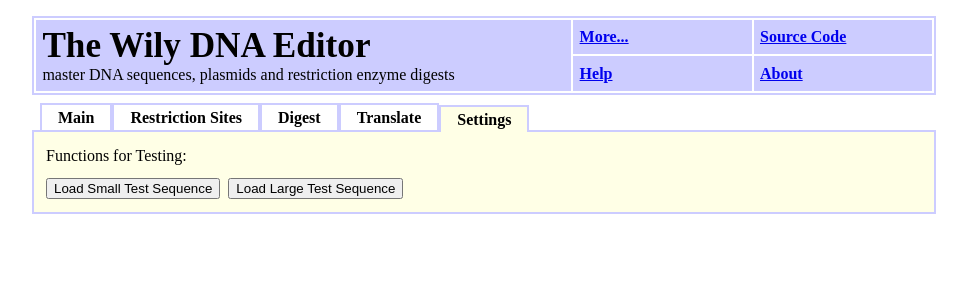
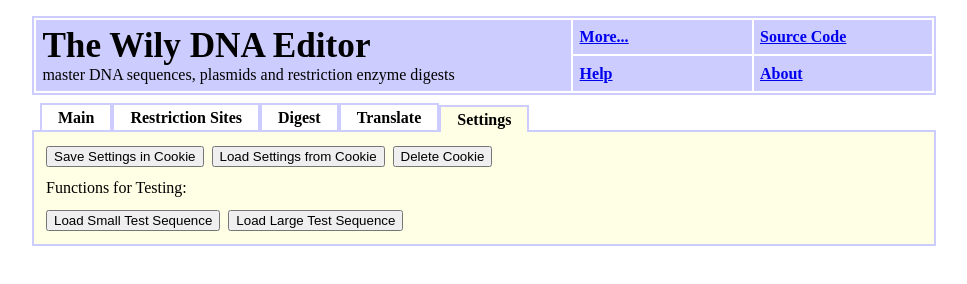
Before and after one commit to gear-genomics/wily-dna-editor, a plain HTML site: page html/index.html in a window 1280 px wide. Both pictures are taken after a click on the link "Settings". Shown: the whole page, without its empty margins (96-1063 px from the left). Drawn offline with Linux system fonts and the light colour scheme; no server answers.

Commit message:
First Steps to Save Settings in Cookie

```diff
--- a/html/index.html
+++ b/html/index.html
@@ -329,6 +329,10 @@ B = not A, [CGT]; D = not C, [AGT]; H = not G, [ACT]; V = not T, [ACG]; N = [ACG
 
 <div id="WDE_settings" class="WDE_tab_page">
 <div id="WDE_space">
+&nbsp;<input type="button" onClick="wdeSaveCookie('Hallo Cookie')" value="Save Settings in Cookie">
+&nbsp;<input type="button" onClick="wdeLoadCookie()" value="Load Settings from Cookie">
+&nbsp;<input type="button" onClick="wdeDelCookie()" value="Delete Cookie">
+<br>
 &nbsp;<a>Functions for Testing:</a><br>
 &nbsp;<input type="button" onClick="loadTestSeq('S')" value="Load Small Test Sequence">
 &nbsp;<input type="button" onClick="loadTestSeq('L')" value="Load Large Test Sequence">
--- a/html/wilyDNAEditor.js
+++ b/html/wilyDNAEditor.js
@@ -161,6 +161,27 @@ function wdeActivateIframe(){
     wdePopulateTranslation();
     wdeDrawGeneticCode();
     wdeDrawEnzymes();
+}
+
+function wdeSaveCookie(txt){
+    var date = new Date(new Date().setFullYear(new Date().getFullYear() + 3));
+    var dateString = date.toUTCString();
+    document.cookie = "str=" + txt + "; expires=" + dateString + "; path=/";
+}
+
+function wdeLoadCookie(){
+    var txt = document.cookie;
+    if (txt == "") {
+        alert("No Cookie with Settings Found in Your Browser!");
+    } else {
+        alert(txt);
+    }
+}
+
+function wdeDelCookie(){
+    var date = new Date(new Date().setFullYear(new Date().getFullYear() - 1));
+    var dateString = date.toUTCString();
+    document.cookie = "str=del; expires=" + dateString + "; path=/";
 }
 
 function wdeRepaint(){
```
